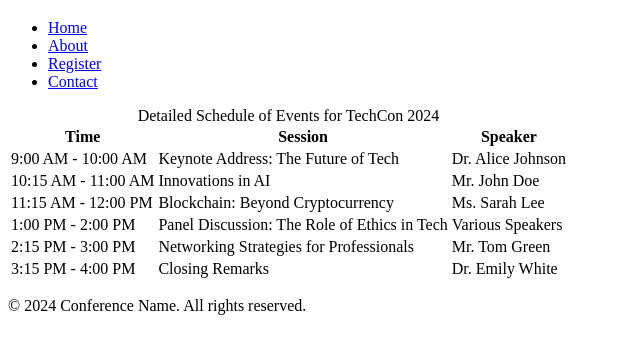
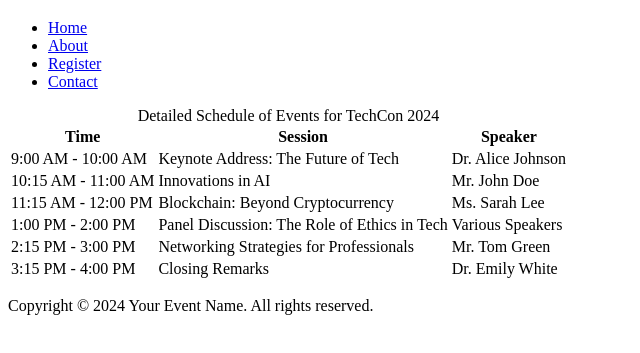
Before and after one commit to Segeramos/Future-, a plain HTML site: page techcon_website/schedule.html in a window 1280 px wide. Shown: the part 61-414 px from the top of the page, without its empty margins (0-640 px from the left). Drawn offline with Linux system fonts and the light colour scheme.

Commit message:
edited footer

```diff
--- a/techcon_website/schedule.html
+++ b/techcon_website/schedule.html
@@ -64,7 +64,7 @@
 
     </main>
     <footer>
-        <p>&copy; 2024 Conference Name. All rights reserved.</p>
+        <p>Copyright © 2024 Your Event Name. All rights reserved.</p>
     </footer>
 </body>
 </html>
```
